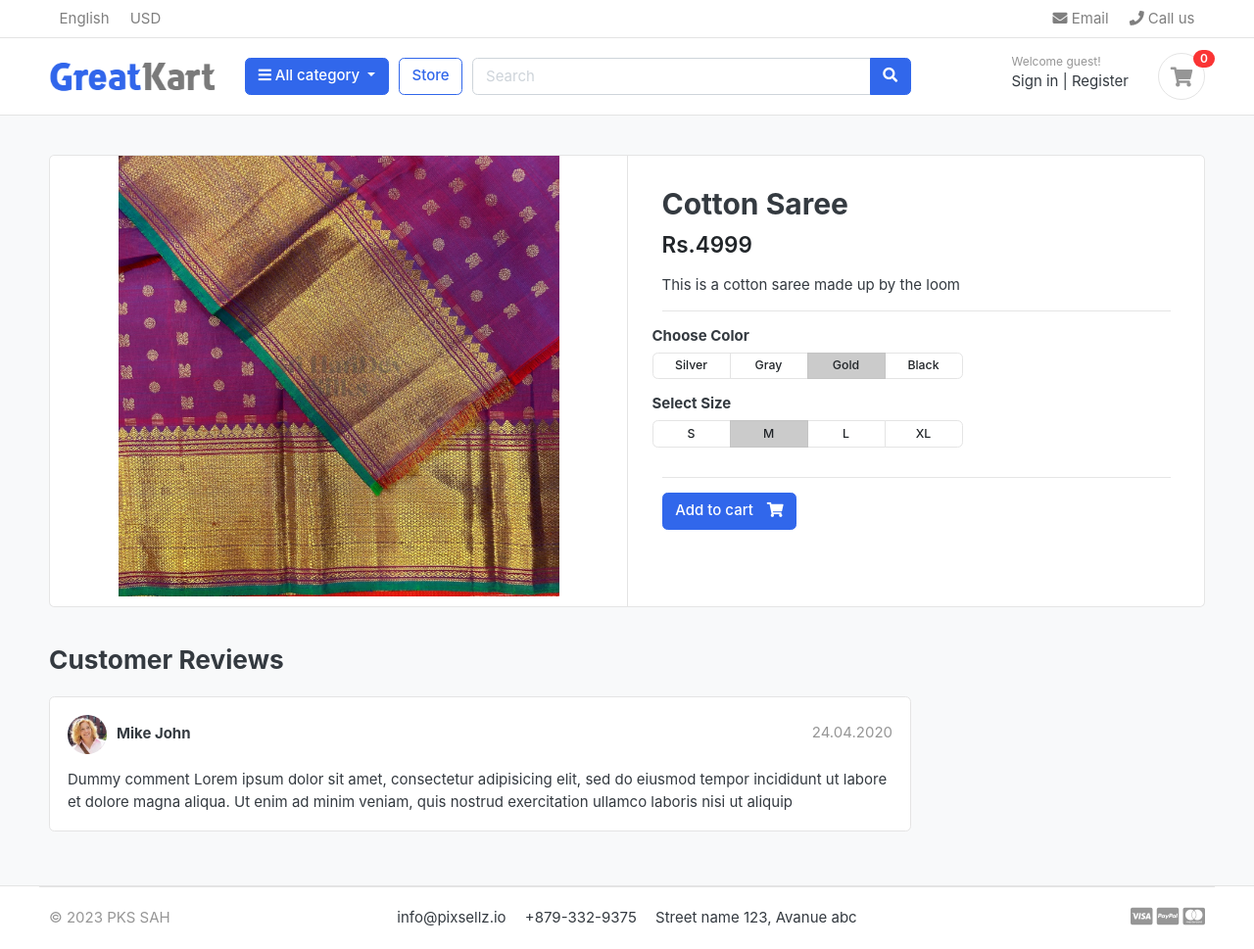
After one commit to arvindrk47/ecommerce1, a Django app: a page that uses templates/base.html in a window 1280 px wide. The commit adds this page. Shown: the whole page at 98% size. Run offline with Django 4.2, Linux system fonts and the light colour scheme; data comes from the database, SQL or seed files in the repository; both versions use the stored data as it was after the commit; some libraries are stand-ins or nearby versions; some web fonts are replaced.

Commit message:
Added product details, single product

```diff
--- /dev/null
+++ b/category/context_processors.py
@@ -0,0 +1,6 @@
+from .models import Category
+
+
+def menu_links(request):
+    links = Category.objects.all()
+    return dict(links=links)
--- a/category/models.py
+++ b/category/models.py
@@ -1,4 +1,5 @@
 from django.db import models
+from django.urls import reverse
 
 # Create your models here.
 class Category(models.Model):
@@ -11,5 +12,10 @@ class Category(models.Model):
         verbose_name = 'category'
         verbose_name_plural= 'categories'
 
+
+
     def __str__(self):
         return self.category_name
+
+    def get_url(self):
+        return reverse('product_by_category', args=[self.slug])
--- a/ecom/settings.py
+++ b/ecom/settings.py
@@ -66,6 +66,7 @@ TEMPLATES = [
                 "django.template.context_processors.request",
                 "django.contrib.auth.context_processors.auth",
                 "django.contrib.messages.context_processors.messages",
+                'category.context_processors.menu_links',
             ],
         },
     },
@@ -122,7 +123,7 @@ USE_TZ = True
 STATIC_URL = "/static/"
 STATIC_ROOT = BASE_DIR /'static'
 STATICFILES_DIRS = [
-    'ecom/static',
+    'ecom/static/',
 ]
 
 
--- a/ecom/urls.py
+++ b/ecom/urls.py
@@ -23,6 +23,6 @@ from django.conf import settings
 
 urlpatterns = [
     path("admin/", admin.site.urls),
-    path("", views.home),
+    path("", views.home, name="home"),
     path("store/", include('store.urls')),
 ] + static(settings.MEDIA_URL, document_root = settings.MEDIA_ROOT)
--- a/ecom/views.py
+++ b/ecom/views.py
@@ -1,6 +1,7 @@
 from django.http import HttpResponse
 from django.shortcuts import render
 from store.models import Product
+from django.urls import reverse
 
 
 def home(request):
--- a/store/models.py
+++ b/store/models.py
@@ -1,5 +1,6 @@
 from django.db import models
 from category.models import Category
+from django.urls import reverse
 # Create your models here.
 class Product(models.Model):
     product_name = models.CharField(max_length=200, unique=True)
@@ -14,5 +15,9 @@ class Product(models.Model):
     modified_date = models.DateTimeField(auto_now=True)
 
 
+    def get_url(self):
+        return reverse('product_detail',args=[self.category.slug, self.slug])
+
+
     def __str__(self):
         return self.product_name
--- a/store/urls.py
+++ b/store/urls.py
@@ -3,5 +3,6 @@ from . import views
 
 urlpatterns = [
     path('', views.store, name='store'),
-    path('<slug:category_slug>', views.store, name='product_by_category'),
+    path('<slug:category_slug>/', views.store, name='product_by_category'),
+    path('<slug:category_slug>/<slug:product_slug>/', views.product_detail, name='product_detail'),
 ]
--- a/store/views.py
+++ b/store/views.py
@@ -10,7 +10,7 @@ def store(request, category_slug=None):
     products = None
     if category_slug != None:
         categories = get_object_or_404(Category, slug=category_slug)
-        products = Product.objects.all().filter(Category = categories, is_available=True)
+        products = Product.objects.filter(category = categories, is_available=True)
         product_count = products.count()
 
     else:
@@ -19,7 +19,19 @@ def store(request, category_slug=None):
 
 
     context={
-        'products':products,
+        'products': products,
         'product_count': product_count,
     }
     return render(request, 'store/store.html', context)
+
+
+def product_detail(request, category_slug, product_slug):
+    try:
+        single_product = Product.objects.get(category__slug=category_slug, slug=product_slug)
+    except Exception as e:
+        raise e
+
+    context = {
+        'single_product' : single_product,
+    }
+    return render(request, 'store/product_detail.html', context)
--- a/templates/base.html
+++ b/templates/base.html
@@ -8,7 +8,7 @@
 <meta http-equiv="cache-control" content="max-age=604800" />
 <meta name="viewport" content="width=device-width, initial-scale=1, shrink-to-fit=no">
 
-<title>GreatKart | One of the Biggest Online Shopping Platform</title>
+<title>P K S SAH | SILK AND SAREES</title>
 
 <link href="{% static 'images/favicon.ico' %}" rel="shortcut icon" type="image/x-icon">
 
--- a/templates/home.html
+++ b/templates/home.html
@@ -22,7 +22,7 @@
 <div class="container">
 
 <header class="section-heading">
-	<a href="./store.html" class="btn btn-outline-primary float-right">See all</a>
+	<a href="{% url 'store' %}" class="btn btn-outline-primary float-right">See all</a>
 	<h3 class="section-title">Popular products</h3>
 </header><!-- sect-heading -->
 
@@ -31,9 +31,9 @@
 	{% for product in products %}
 	<div class="col-md-3">
 		<div class="card card-product-grid">
-			<a href="./product-detail.html" class="img-wrap"> <img src="{{ product.images.url }}"> </a>
+			<a href="{{product.get_url}}" class="img-wrap"> <img src="{{ product.images.url }}"> </a>
 			<figcaption class="info-wrap">
-				<a href="./product-detail.html" class="title">{{product.product_name}}</a>
+				<a href="{{product.get_url}}" class="title">{{product.product_name}}</a>
 				<div class="price mt-1">Rs.{{product.price}}</div> <!-- price-wrap.// -->
 			</figcaption>
 		</div>
--- a/templates/includes/footer.html
+++ b/templates/includes/footer.html
@@ -4,7 +4,7 @@
 	<div class="container">
 		<section class="footer-bottom border-top row">
 			<div class="col-md-2">
-				<p class="text-muted"> &copy 2019 Company name </p>
+				<p class="text-muted"> &copy 2023 PKS SAH</p>
 			</div>
 			<div class="col-md-8 text-md-center">
 				<span  class="px-2">info@pixsellz.io</span>
--- a/templates/includes/navbar.html
+++ b/templates/includes/navbar.html
@@ -46,7 +46,7 @@
     <div class="container">
       <div class="row align-items-center">
         <div class="col-lg-2 col-md-3 col-6">
-          <a href="./" class="brand-wrap">
+          <a href="{% url 'home' %}" class="brand-wrap">
             <img class="logo" src="{% static './images/logo.png' %}" />
           </a>
           <!-- brand-wrap.// -->
@@ -61,32 +61,21 @@
               <i class="fa fa-bars"></i> All category
             </button>
             <div class="dropdown-menu">
-              <a class="dropdown-item" href="#"
-                >Silks
+              <a class="dropdown-item" href="{% url 'store' %}"
+                >All Products
+              </a>
+              {% for category in links %}
 
-
-                Dhoties
-
+              <a class="dropdown-item" href="{{category.get_url}}"
+                >{{category.category_name}}
               </a>
-              <a class="dropdown-item" href="#"
-                > Cotton Sarees
-              </a>
-              <a class="dropdown-item" href="#">Dupatta</a>
-              <a class="dropdown-item" href="#"
-                >Dhoties
-              </a>
-              <a class="dropdown-item" href="#"
-                >Readymade
-              </a>
-              <a class="dropdown-item" href="#"
-                >Loom Sarees
-              </a>
+              {% endfor %}
             </div>
           </div>
           <!-- category-wrap.// -->
         </div>
         <!-- col.// -->
-        <a href="{% static 'views.store.url' %}" class="btn btn-outline-primary">Store</a>
+        <a href="{% url 'store' %}" class="btn btn-outline-primary">Store</a>
         <div class="col-lg col-md-6 col-sm-12 col">
           <form action="#" class="search">
             <div class="input-group w-100">
--- /dev/null
+++ b/templates/store/product_detail.html
@@ -0,0 +1,124 @@
+{% extends 'base.html' %}
+
+{% load static %}
+
+{% block content %}
+
+<section class="section-content padding-y bg">
+    <div class="container">
+
+    <!-- ============================ COMPONENT 1 ================================= -->
+    <div class="card">
+        <div class="row no-gutters">
+            <aside class="col-md-6">
+    <article class="gallery-wrap">
+        <div class="img-big-wrap">
+           <a href="#"><img src="{{single_product.images.url}}"></a>
+        </div> <!-- img-big-wrap.// -->
+
+    </article> <!-- gallery-wrap .end// -->
+            </aside>
+            <main class="col-md-6 border-left">
+    <article class="content-body">
+
+    <h2 class="title">{{ single_product.product_name }}</h2>
+
+    <div class="mb-3">
+        <var class="price h4">Rs.{{single_product.price}}</var>
+    </div>
+
+    <p>{{single_product.description}}</p>
+
+
+    <hr>
+        <div class="row">
+            <div class="item-option-select">
+                <h6>Choose Color</h6>
+                <div class="btn-group btn-group-sm btn-group-toggle" data-toggle="buttons">
+                  <label class="btn btn-light">
+                    <input type="radio" name="radio_color"> Silver
+                  </label>
+                  <label class="btn btn-light">
+                    <input type="radio" name="radio_color" > Gray
+                  </label>
+                  <label class="btn btn-light active">
+                    <input type="radio" name="radio_color checked"> Gold
+                  </label>
+                  <label class="btn btn-light">
+                    <input type="radio" name="radio_color"> Black
+                  </label>
+                </div>
+            </div>
+        </div> <!-- row.// -->
+        <div class="row">
+            <div class="item-option-select">
+                <h6>Select Size</h6>
+                <div class="btn-group btn-group-sm btn-group-toggle" data-toggle="buttons">
+                  <label class="btn btn-light">
+                    <input type="radio" name="radio_color"> S
+                  </label>
+                  <label class="btn btn-light active">
+                    <input type="radio" name="radio_color" checked> M
+                  </label>
+                  <label class="btn btn-light">
+                    <input type="radio" name="radio_color"> L
+                  </label>
+                  <label class="btn btn-light">
+                    <input type="radio" name="radio_color"> XL
+                  </label>
+                </div>
+            </div>
+        </div> <!-- row.// -->
+        <hr>
+        {% if single_product.stock <= 0 %}
+           <h5 class="text-danger">Out of Stock</h5>
+        {% else %}
+
+
+            <a href="./product-detail.html" class="btn  btn-primary"> <span class="text">Add to cart</span> <i class="fas fa-shopping-cart"></i>  </a>
+          {%endif%}
+        </article> <!-- product-info-aside .// -->
+            </main> <!-- col.// -->
+        </div> <!-- row.// -->
+    </div> <!-- card.// -->
+    <!-- ============================ COMPONENT 1 END .// ================================= -->
+
+    <br>
+
+    <div class="row">
+                <div class="col-md-9">
+
+        <header class="section-heading">
+            <h3>Customer Reviews </h3>
+
+        </header>
+
+        <article class="box mb-3">
+            <div class="icontext w-100">
+                <img src="{% static './images/avatars/avatar1.jpg' %}" class="img-xs icon rounded-circle">
+                <div class="text">
+                    <span class="date text-muted float-md-right">24.04.2020 </span>
+                    <h6 class="mb-1">Mike John </h6>
+
+                </div>
+            </div> <!-- icontext.// -->
+            <div class="mt-3">
+                <p>
+                    Dummy comment Lorem ipsum dolor sit amet, consectetur adipisicing elit, sed do eiusmod
+                    tempor incididunt ut labore et dolore magna aliqua. Ut enim ad minim veniam,
+                    quis nostrud exercitation ullamco laboris nisi ut aliquip
+                </p>
+            </div>
+        </article>
+
+
+
+        </div> <!-- col.// -->
+    </div> <!-- row.// -->
+
+
+    </div> <!-- container .//  -->
+    </section>
+    <!-- ========================= SECTION CONTENT END// ========================= -->
+
+{% endblock %}
```
Also changed, not shown: templates/store/store.html (+22 -23 lines), db.sqlite3, media/photos/products/IMG_E4538_3024x3024_XyPxVM5.webp (added), static/images/avatars/default.jpg (added), static/images/banners/2.png (added), static/images/banners/cover.jpg (added).
